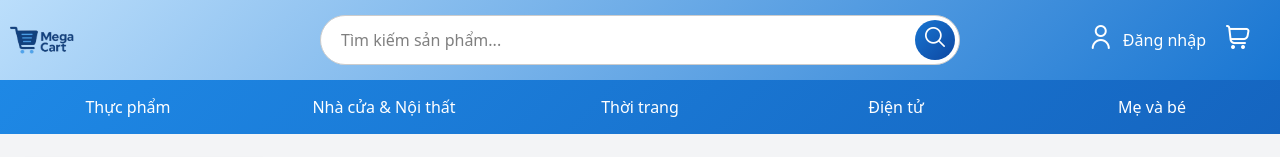
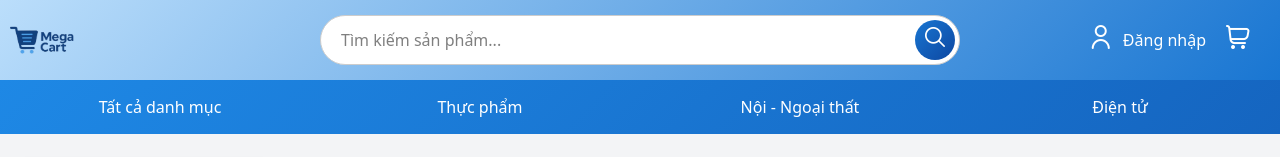
Before and after one commit to phuongnguyen1234/MegaCart, a Vue app in the folder frontend/: page /tim-kiem in a window 1280 px wide. Shown: the top 157 px of the page. Built offline with nearby package versions, Linux system fonts and the light colour scheme.

Commit message:
update nav bar

```diff
--- a/frontend/src/components/base/card/CardSanPham.vue
+++ b/frontend/src/components/base/card/CardSanPham.vue
@@ -4,12 +4,20 @@
     @click="navigateToDetail"
   >
     <!-- Nhãn sản phẩm (Mới, Bán chạy, v.v.) -->
-    <span
-      v-if="sanPham.nhan"
-      class="absolute top-2 left-2 bg-red-500 text-white text-xs font-semibold px-2 py-0.5 rounded z-10"
-    >
-      {{ sanPham.nhan.replace("_", " ") }}
-    </span>
+    <div class="absolute top-2 left-2 z-10 flex flex-col items-start gap-y-1.5">
+      <span
+        v-if="sanPham.nhan"
+        class="bg-red-500 text-white text-xs font-semibold px-2 py-0.5 rounded"
+      >
+        {{ sanPham.nhan }}
+      </span>
+      <span
+        v-if="sanPham.banChay"
+        class="bg-orange-400 text-white text-xs font-semibold px-2 py-0.5 rounded"
+      >
+        Bán chạy
+      </span>
+    </div>
 
     <!-- Ảnh sản phẩm -->
     <div class="relative overflow-hidden">
--- a/frontend/src/components/layouts/TheNavBar.vue
+++ b/frontend/src/components/layouts/TheNavBar.vue
@@ -2,110 +2,142 @@
   <nav
     class="sticky z-40 flex text-white bg-[linear-gradient(135deg,_#1E88E5,_#1565C0)]"
   >
+    <!-- Tất cả danh mục -->
     <div class="flex-1 text-center relative group">
-      <router-link
-        to="/thuc-pham"
-        class="select-none block py-[15px] px-[20px] text-white no-underline whitespace-nowrap hover:bg-[linear-gradient(135deg,_#42A5F5,_#1E88E5)] hover:text-[#E3F2FD]"
-        >Thực phẩm</router-link
+      <div
+        class="select-none block py-[15px] px-[20px] text-white no-underline whitespace-nowrap cursor-pointer hover:bg-[linear-gradient(135deg,_#42A5F5,_#1E88E5)] hover:text-[#E3F2FD]"
       >
+        Tất cả danh mục
+      </div>
       <div
         class="absolute left-0 top-full w-full hidden group-hover:flex flex-col bg-[#1976D2] shadow-md z-50"
       >
-        <router-link
-          to="/thuc-pham/banh-mi"
-          class="select-none px-4 py-2 text-white no-underline text-left hover:bg-[linear-gradient(135deg,_#90CAF9,_#42A5F5)]"
-          >Bánh mì</router-link
-        >
-        <router-link
-          to="/thuc-pham/bo-sua"
-          class="select-none px-4 py-2 text-white no-underline text-left hover:bg-[linear-gradient(135deg,_#90CAF9,_#42A5F5)]"
-          >Bơ sữa</router-link
-        >
+        <!-- Nội dung danh mục sẽ load từ API -->
       </div>
     </div>
-    <div class="flex-1 text-center relative group">
+
+    <!-- Các danh mục cha khác -->
+    <div
+      v-for="parent in categories"
+      :key="parent.slug"
+      class="flex-1 text-center relative group"
+    >
       <router-link
-        to="/nha-cua-va-noi-that"
+        :to="parent.link"
         class="select-none block py-[15px] px-[20px] text-white no-underline whitespace-nowrap hover:bg-[linear-gradient(135deg,_#42A5F5,_#1E88E5)] hover:text-[#E3F2FD]"
-        >Nhà cửa & Nội thất</router-link
       >
+        {{ parent.name }}
+      </router-link>
+
       <div
         class="absolute left-0 top-full w-full hidden group-hover:flex flex-col bg-[#1976D2] shadow-md z-50"
       >
+        <!-- Grid 8x2 -->
+        <div class="grid grid-cols-2">
+          <router-link
+            v-for="child in parent.children.slice(0, 12)"
+            :key="child.slug"
+            :to="child.link"
+            class="select-none px-4 py-2 text-white no-underline text-left hover:bg-[linear-gradient(135deg,_#90CAF9,_#42A5F5)]"
+          >
+            {{ child.name }}
+          </router-link>
+        </div>
+        <!-- Xem thêm -->
         <router-link
-          to="/nha-cua-va-noi-that/noi-that"
-          class="select-none px-4 py-2 text-white no-underline text-left hover:bg-[linear-gradient(135deg,_#90CAF9,_#42A5F5)]"
-          >Nội thất</router-link
+          v-if="parent.children.length > 12"
+          :to="parent.link"
+          class="block px-4 py-2 text-center font-semibold text-[#BBDEFB] hover:text-white hover:bg-[linear-gradient(135deg,_#42A5F5,_#1E88E5)]"
         >
-        <router-link
-          to="/nha-cua-va-noi-that/thiet-bi"
-          class="select-none px-4 py-2 text-white no-underline text-left hover:bg-[linear-gradient(135deg,_#90CAF9,_#42A5F5)]"
-          >Thiết bị</router-link
-        >
-      </div>
-    </div>
-    <div class="flex-1 text-center relative group">
-      <router-link
-        to="/thoi-trang"
-        class="select-none block py-[15px] px-[20px] text-white no-underline whitespace-nowrap hover:bg-[linear-gradient(135deg,_#42A5F5,_#1E88E5)] hover:text-[#E3F2FD]"
-        >Thời trang</router-link
-      >
-      <div
-        class="absolute left-0 top-full w-full hidden group-hover:flex flex-col bg-[#1976D2] shadow-md z-50"
-      >
-        <router-link
-          to="/thoi-trang/ao-so-mi"
-          class="select-none px-4 py-2 text-white no-underline text-left hover:bg-[linear-gradient(135deg,_#90CAF9,_#42A5F5)]"
-          >Áo sơ mi</router-link
-        >
-        <router-link
-          to="/thoi-trang/quan-jeans"
-          class="select-none px-4 py-2 text-white no-underline text-left hover:bg-[linear-gradient(135deg,_#90CAF9,_#42A5F5)]"
-          >Quần jeans</router-link
-        >
-      </div>
-    </div>
-    <div class="flex-1 text-center relative group">
-      <router-link
-        to="/dien-tu"
-        class="select-none block py-[15px] px-[20px] text-white no-underline whitespace-nowrap hover:bg-[linear-gradient(135deg,_#42A5F5,_#1E88E5)] hover:text-[#E3F2FD]"
-        >Điện tử</router-link
-      >
-      <div
-        class="absolute left-0 top-full w-full hidden group-hover:flex flex-col bg-[#1976D2] shadow-md z-50"
-      >
-        <router-link
-          to="/dien-tu/smartphone"
-          class="select-none px-4 py-2 text-white no-underline text-left hover:bg-[linear-gradient(135deg,_#90CAF9,_#42A5F5)]"
-          >Smartphone</router-link
-        >
-        <router-link
-          to="/dien-tu/laptop"
-          class="select-none px-4 py-2 text-white no-underline text-left hover:bg-[linear-gradient(135deg,_#90CAF9,_#42A5F5)]"
-          >Laptop</router-link
-        >
-      </div>
-    </div>
-    <div class="flex-1 text-center relative group">
-      <router-link
-        to="/me-va-be"
-        class="select-none block py-[15px] px-[20px] text-white no-underline whitespace-nowrap hover:bg-[linear-gradient(135deg,_#42A5F5,_#1E88E5)] hover:text-[#E3F2FD]"
-        >Mẹ và bé</router-link
-      >
-      <div
-        class="absolute left-0 top-full w-full hidden group-hover:flex flex-col bg-[#1976D2] shadow-md z-50"
-      >
-        <router-link
-          to="/me-va-be/do-choi"
-          class="select-none px-4 py-2 text-white no-underline text-left hover:bg-[linear-gradient(135deg,_#90CAF9,_#42A5F5)]"
-          >Đồ chơi</router-link
-        >
-        <router-link
-          to="/me-va-be/do-so-sinh"
-          class="select-none px-4 py-2 text-white no-underline text-left hover:bg-[linear-gradient(135deg,_#90CAF9,_#42A5F5)]"
-          >Đồ sơ sinh</router-link
-        >
+          Xem thêm
+        </router-link>
       </div>
     </div>
   </nav>
 </template>
+
+<script setup>
+const categories = [
+  {
+    name: "Thực phẩm",
+    slug: "thuc-pham",
+    link: "/thuc-pham",
+    children: [
+      { name: "Bánh mì", slug: "banh-mi", link: "/thuc-pham/banh-mi" },
+      { name: "Bơ sữa", slug: "bo-sua", link: "/thuc-pham/bo-sua" },
+      { name: "Rau củ", slug: "rau-cu", link: "/thuc-pham/rau-cu" },
+      { name: "Thịt cá", slug: "thit-ca", link: "/thuc-pham/thit-ca" },
+      { name: "Gia vị", slug: "gia-vi", link: "/thuc-pham/gia-vi" },
+      { name: "Hải sản", slug: "hai-san", link: "/thuc-pham/hai-san" },
+      { name: "Trái cây", slug: "trai-cay", link: "/thuc-pham/trai-cay" },
+      { name: "Ngũ cốc", slug: "ngu-coc", link: "/thuc-pham/ngu-coc" },
+      { name: "Đồ hộp", slug: "do-hop", link: "/thuc-pham/do-hop" },
+      { name: "Mì gói", slug: "mi-goi", link: "/thuc-pham/mi-goi" },
+      { name: "Nước ngọt", slug: "nuoc-ngot", link: "/thuc-pham/nuoc-ngot" },
+      { name: "Nước suối", slug: "nuoc-suoi", link: "/thuc-pham/nuoc-suoi" },
+      { name: "Trà", slug: "tra", link: "/thuc-pham/tra" }, //muc 13
+    ],
+  },
+  {
+    name: "Nội - Ngoại thất",
+    slug: "nha-cua-va-noi-that",
+    link: "/nha-cua-va-noi-that",
+    children: [
+      {
+        name: "Nội thất phòng khách",
+        slug: "phong-khach",
+        link: "/nha-cua-va-noi-that/phong-khach",
+      },
+      {
+        name: "Nội thất phòng ngủ",
+        slug: "phong-ngu",
+        link: "/nha-cua-va-noi-that/phong-ngu",
+      },
+      {
+        name: "Nhà bếp",
+        slug: "nha-bep",
+        link: "/nha-cua-va-noi-that/nha-bep",
+      },
+      {
+        name: "Bàn ghế",
+        slug: "ban-ghe",
+        link: "/nha-cua-va-noi-that/ban-ghe",
+      },
+      { name: "Tủ kệ", slug: "tu-ke", link: "/nha-cua-va-noi-that/tu-ke" },
+      {
+        name: "Thiết bị điện",
+        slug: "thiet-bi-dien",
+        link: "/nha-cua-va-noi-that/thiet-bi-dien",
+      },
+      {
+        name: "Ngoại thất sân vườn",
+        slug: "san-vuon",
+        link: "/nha-cua-va-noi-that/san-vuon",
+      },
+      {
+        name: "Đèn trang trí",
+        slug: "den-trang-tri",
+        link: "/nha-cua-va-noi-that/den-trang-tri",
+      },
+      {
+        name: "Vật liệu xây dựng",
+        slug: "vat-lieu",
+        link: "/nha-cua-va-noi-that/vat-lieu",
+      },
+      { name: "Cửa & cửa sổ", slug: "cua", link: "/nha-cua-va-noi-that/cua" },
+      { name: "Sàn gỗ", slug: "san-go", link: "/nha-cua-va-noi-that/san-go" },
+    ],
+  },
+  {
+    name: "Điện tử",
+    slug: "dien-tu",
+    link: "/dien-tu",
+    children: [
+      { name: "Smartphone", slug: "smartphone", link: "/dien-tu/smartphone" },
+      { name: "Laptop", slug: "laptop", link: "/dien-tu/laptop" },
+      { name: "Tablet", slug: "tablet", link: "/dien-tu/tablet" },
+      { name: "Tai nghe", slug: "tai-nghe", link: "/dien-tu/tai-nghe" },
+    ],
+  },
+];
+</script>
--- a/frontend/src/service/sanpham.service.ts
+++ b/frontend/src/service/sanpham.service.ts
@@ -69,11 +69,11 @@ export const getSanPhamTheoDanhMuc = (
  * Lấy danh sách sản phẩm theo nhãn (Mới, Bán chạy,...).
  */
 export const getSanPhamTheoNhan = (
-  nhan: NhanSanPham,
+  nhanSanPham: NhanSanPham,
   pageable: PageableParams
 ): Promise<PagedResponse<SanPhamResponse>> => {
   return apiClient.get("/san-pham/theo-nhan", {
-    params: { nhan, ...pageable },
+    params: { nhanSanPham, ...pageable },
   });
 };
 
--- a/frontend/src/types/sanpham.types.ts
+++ b/frontend/src/types/sanpham.types.ts
@@ -2,14 +2,12 @@
  * Các nhãn sản phẩm, tương ứng với NhanSanPham.java trên backend.
  */
 export enum NhanSanPham {
-  MOI = "MOI",
-  BAN_CHAY = "BAN_CHAY",
-  KHUYEN_MAI = "KHUYEN_MAI",
+  MOI = "Mới",
 }
 
 export enum TrangThaiTonKho {
-  CON_HANG = "CON_HANG",
-  HET_HANG = "HET_HANG",
+  CON_HANG = "Còn hàng",
+  HET_HANG = "Hết hàng",
 }
 
 export interface AnhMinhHoa {
@@ -36,6 +34,7 @@ interface SanPhamBase {
   nhaSanXuat: string;
   trangThaiTonKho: TrangThaiTonKho;
   nhan?: NhanSanPham;
+  banChay: boolean;
 }
 
 /**
```
